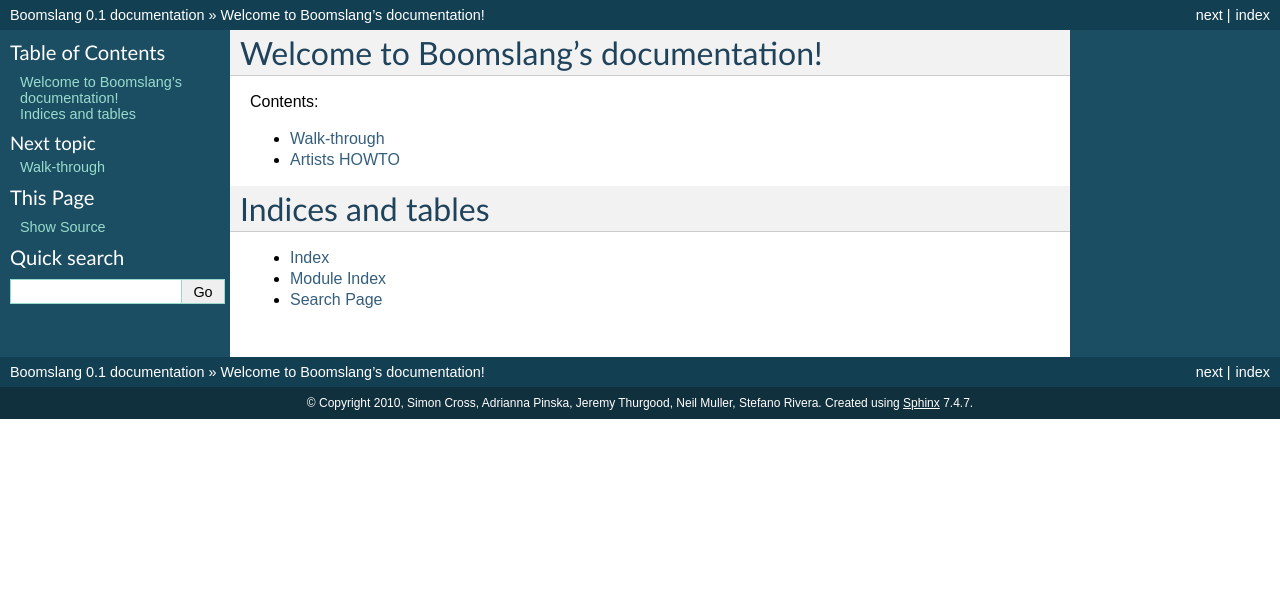
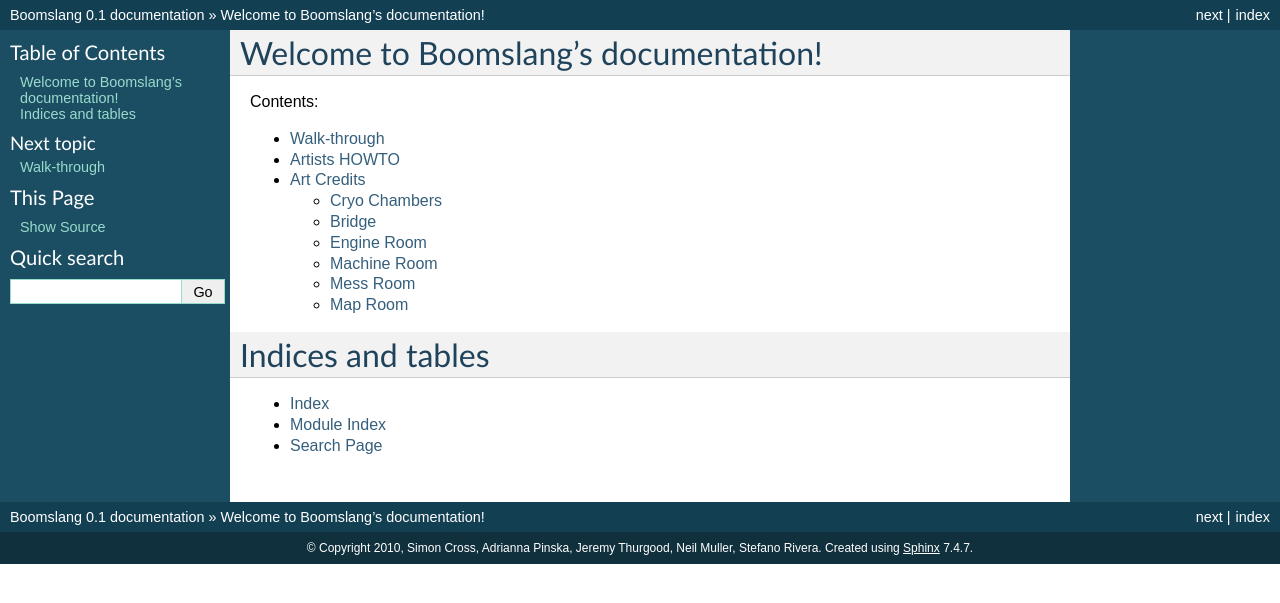
Before and after one commit to CTPUG/pyntnclick, a Sphinx documentation site: the page built from docs/index.rst, in a window 1280 px wide. Shown: the top 603 px of the page. Built offline with Sphinx 7.4.7, drawn with Linux system fonts in a browser that asks for light colours.

Commit message:
Place for artist credits.

```diff
--- /dev/null
+++ b/docs/artcredits.rst
@@ -0,0 +1,38 @@
+Art Credits
+===========
+
+Anything without a credit is up for grabs. Chat to the Boomslang team
+before starting work on anything.
+
+
+Cryo Chambers
+^^^^^^^^^^^^^
+
+* Background: Adrianna Pinska
+* Items:
+
+  * Titanium Prostethic Leg:
+
+Bridge
+^^^^^^
+* Background:
+
+
+Engine Room
+^^^^^^^^^^^
+* Background:
+
+
+Machine Room
+^^^^^^^^^^^^
+* Background:
+
+
+Mess Room
+^^^^^^^^^
+* Background:
+
+
+Map Room
+^^^^^^^^
+* Background:
--- a/docs/index.rst
+++ b/docs/index.rst
@@ -13,6 +13,7 @@
 
    walkthrough
    artists
+   artcredits
 
 Indices and tables
 ==================
```
Also changed, not shown: 1 other file.
